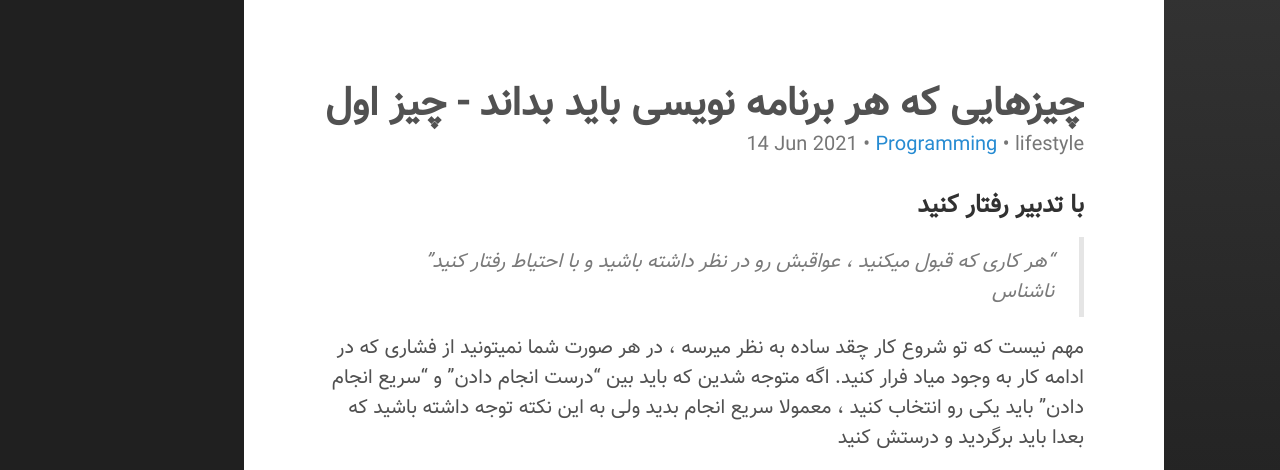
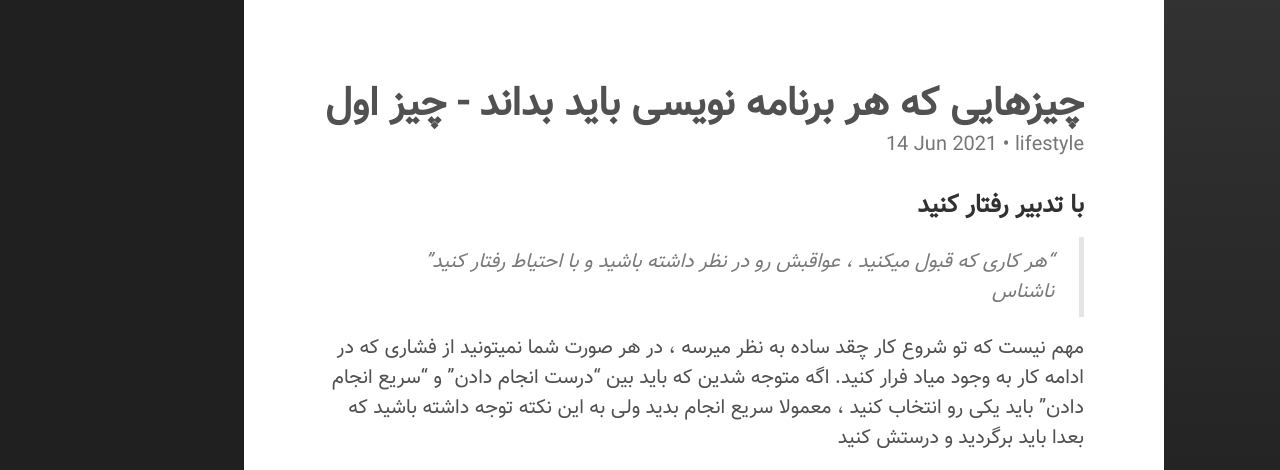
Before and after one commit to 1saeedsalehi/1saeedsalehi.github.io, a Jekyll site: the page built from _posts/2021-06-14-act-with-prudence.md, in a window 1280 px wide, cut to the strip 0-470 px from the top of the page. Built offline with Jekyll 4.4.1, drawn with Linux system fonts in a browser that asks for light colours; comment, search, counter and statistics services are not loaded.

Commit message:
change category

```diff
--- a/_posts/2021-06-14-act-with-prudence.md
+++ b/_posts/2021-06-14-act-with-prudence.md
@@ -2,7 +2,6 @@
 layout: post
 title:   چیزهایی که هر برنامه نویسی باید بداند - چیز اول
 categories:
-  - Programming
   - lifestyle
 tags:
   - 97-چیز
```
